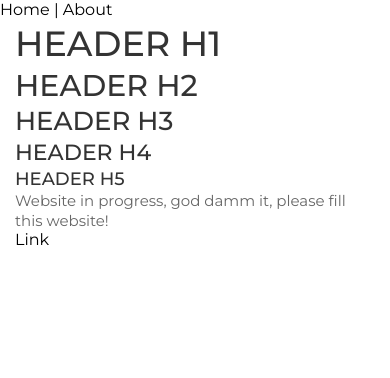
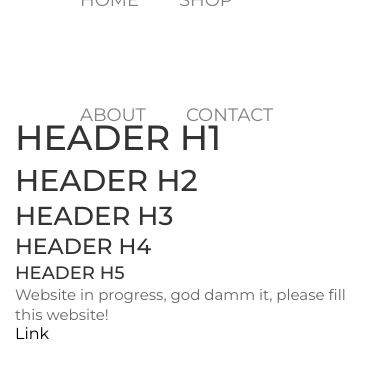
Before and after one commit to Radek-Wawrzyk/Vue-Shop, a Vue app: page / in a window 390 px wide. Shown: the top 378 px of the page. Built offline with nearby package versions, Linux system fonts and the light colour scheme.

Commit message:
Add - Navigation bar with 4 menu items and empty sections for Brand and Hamburger Button

```diff
--- a/src/App.vue
+++ b/src/App.vue
@@ -1,9 +1,8 @@
 <template>
     <div id="app">
-    <div id="nav">
-      <router-link to="/">Home</router-link> |
-      <router-link to="/about">About</router-link>
-    </div>
+        <header>
+            <Navigation />
+        </header>
         <div class="container">
             <div class="row">
                 <div class="col-md-5">
@@ -17,15 +16,22 @@
                 </div>
             </div>
         </div>
-    <router-view/>
+        <router-view />
     </div>
 </template>
 
 <style lang="scss">
-
   @import "@/Styles/ResetCSS/reset.scss";
   @import "@/Styles/Grid/grid.scss";
   @import "@/Styles/main.scss";
+</style>
 
+<script>
+    import Navigation from './Components/Navigation.vue';
 
-</style>
+    export default
+        {
+            name: "app",
+            components: { Navigation }
+        }
+</script>
--- /dev/null
+++ b/src/Components/Navigation.vue
@@ -0,0 +1,24 @@
+<template>
+    <nav class="navigation-container">
+        <div class="navigation-brand">
+
+        </div>
+        <ul class="navigation-menu">
+            <li><a href="#">Home </a></li>
+            <li><a href="#">Shop </a></li>
+            <li><a href="#">About </a></li>
+            <li><a href="#">Contact </a></li>
+        </ul>
+        <div class="navigation-icons">
+
+        </div>
+    </nav>
+</template>
+
+<style lang="scss">
+    @import "@/Styles/Components/Navigation.scss";
+</style>
+
+<script>
+    export default {}
+</script>
--- /dev/null
+++ b/src/Styles/Components/Navigation.scss
@@ -0,0 +1,51 @@
+$navigationHeight: 115px;
+$navigationBackground: white;
+
+$navigationForeground: gray;
+$navigationHoverForeground: black;
+
+nav
+{
+    background: $navigationBackground;
+    height: $navigationHeight;
+}
+
+.navigation-container
+{
+    display: flex;
+    justify-content: center;
+    align-items: center;
+
+    padding: 0 60px;
+}
+
+.navigation-brand{
+    background:red;
+}
+
+.navigation-menu {
+    list-style-type: none;
+
+    > li {
+        display: inline-block;
+        position: relative;
+        padding: 0 20px;
+        font-size: 18px;
+        text-transform: uppercase;
+        line-height: $navigationHeight;
+        color: $navigationForeground;
+
+        >a {
+            cursor: pointer;
+        }
+
+        &:hover {
+            color: $navigationHoverForeground;
+        }
+    }
+}
+
+.navigation-icons
+{
+    background:blue;
+}
```
Lines whose indentation alone changed are shown as unchanged.
